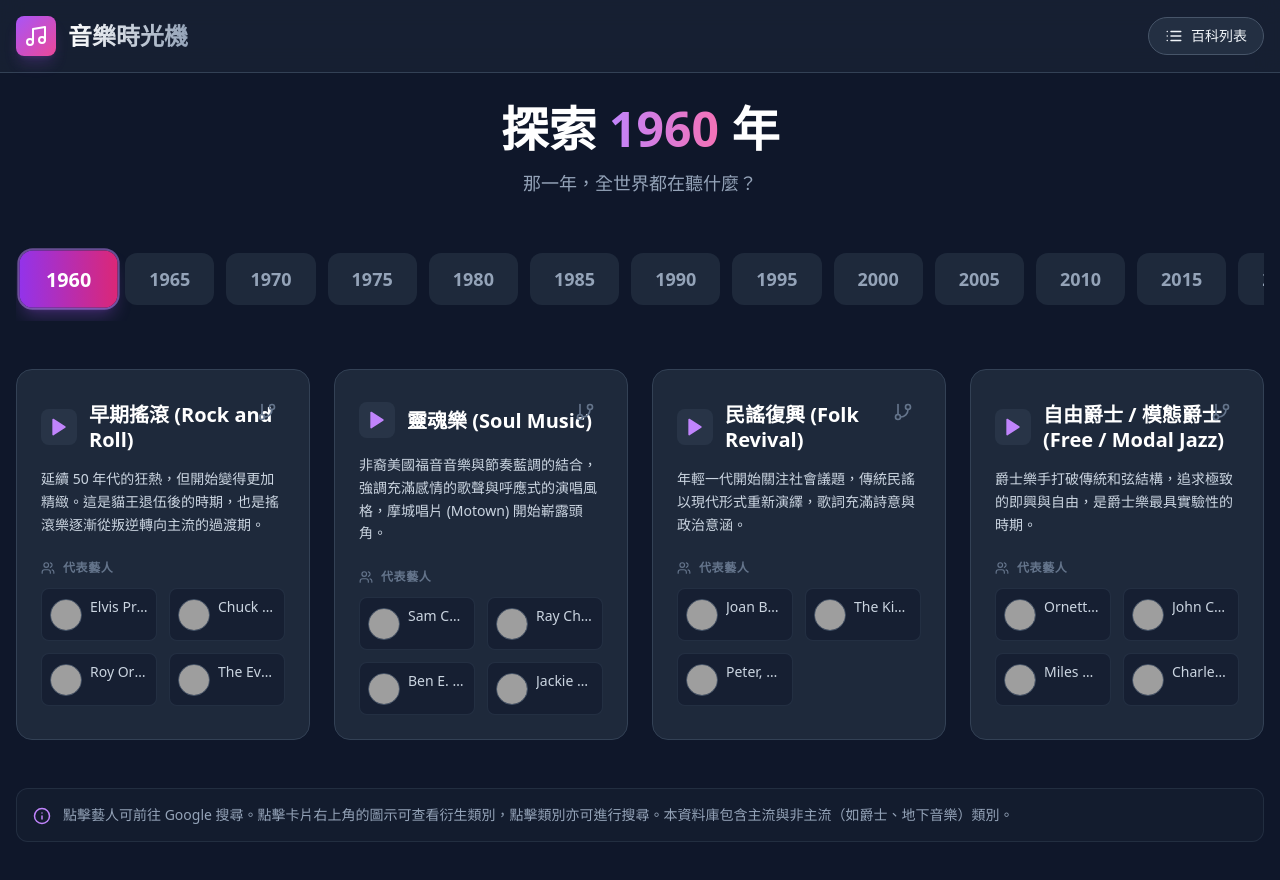
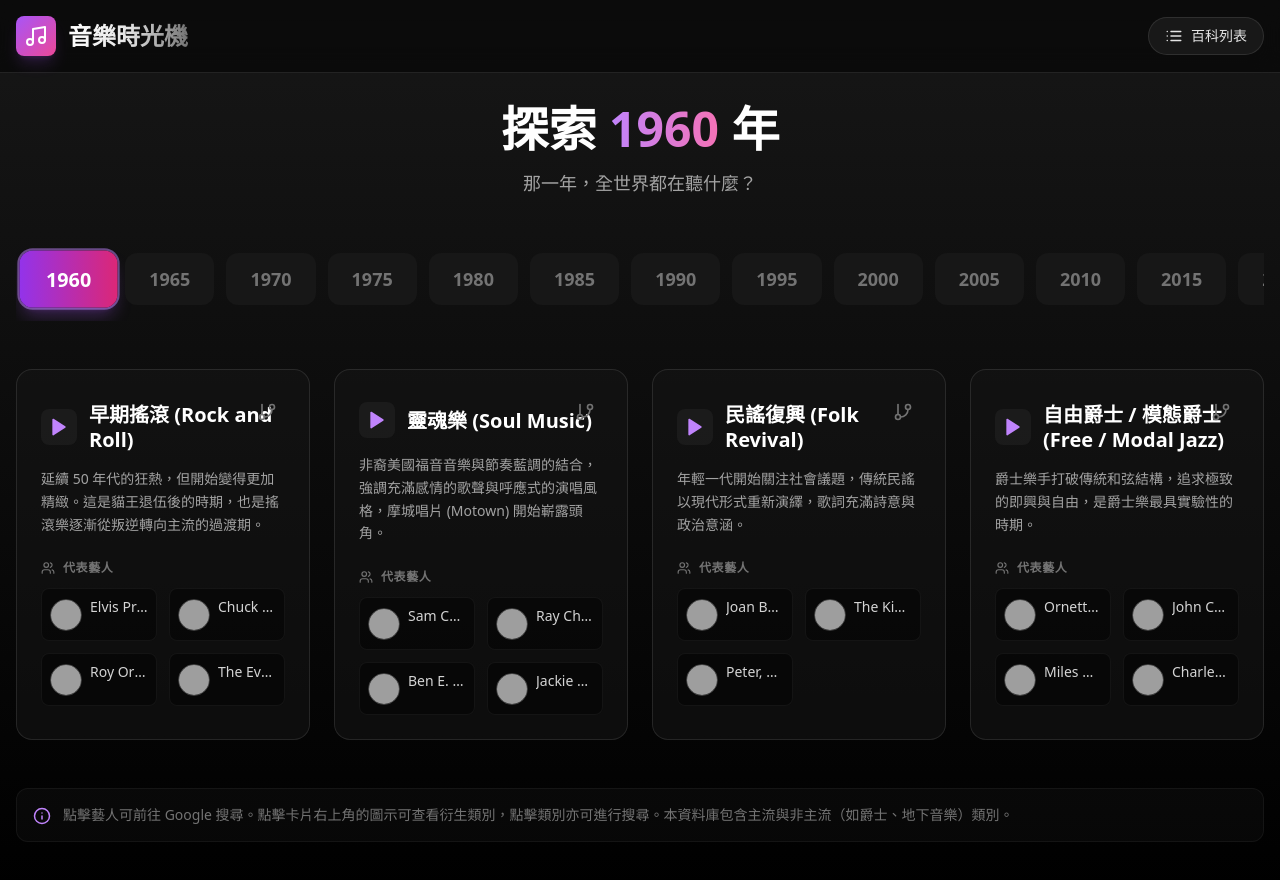
Before and after one commit to Cooperfu615-Desinger/Music-time-machine-github, a React (Vite) app: page / in a window 1280 px wide. Shown: the top 880 px of the page. Built offline with nearby package versions, Linux system fonts and the light colour scheme; grey boxes are pictures that could not be loaded.

Commit message:
Redesign UI to premium black gradient theme

```diff
--- a/index.html
+++ b/index.html
@@ -8,7 +8,7 @@
     <title>音樂時光機</title>
 </head>
 
-<body class="bg-slate-900">
+<body class="bg-black">
     <div id="root"></div>
     <script type="module" src="/src/main.jsx"></script>
 </body>
--- a/src/App.jsx
+++ b/src/App.jsx
@@ -37,14 +37,14 @@ const App = () => {
     );
 
     return (
-        <div className="min-h-screen bg-slate-900 text-slate-100 font-sans selection:bg-purple-500 selection:text-white pb-12">
-            <header className="bg-slate-800/50 backdrop-blur-md sticky top-0 z-50 border-b border-slate-700">
+        <div className="min-h-screen bg-gradient-to-b from-neutral-900 to-black text-neutral-200 font-sans selection:bg-purple-500 selection:text-white pb-12">
+            <header className="bg-black/50 backdrop-blur-md sticky top-0 z-50 border-b border-white/10">
                 <div className="max-w-7xl mx-auto px-4 py-4 flex items-center justify-between">
                     <div className="flex items-center gap-3">
                         <div className="p-2 bg-gradient-to-br from-purple-500 to-pink-500 rounded-lg shadow-lg shadow-purple-500/20">
                             <Music className="w-6 h-6 text-white" />
                         </div>
-                        <h1 className="text-xl md:text-2xl font-bold bg-clip-text text-transparent bg-gradient-to-r from-white to-slate-400 cursor-pointer" onClick={() => setViewMode('timeline')}>
+                        <h1 className="text-xl md:text-2xl font-bold bg-clip-text text-transparent bg-gradient-to-r from-white via-neutral-200 to-neutral-500 cursor-pointer" onClick={() => setViewMode('timeline')}>
                             音樂時光機
                         </h1>
                     </div>
@@ -55,7 +55,7 @@ const App = () => {
                                 setViewMode(viewMode === 'timeline' ? 'list' : 'timeline');
                                 window.scrollTo({ top: 0, behavior: 'smooth' });
                             }}
-                            className="flex items-center gap-2 px-4 py-2 bg-slate-700/50 hover:bg-slate-700 border border-slate-600 rounded-full text-sm font-medium transition-all duration-300 hover:border-purple-500 group"
+                            className="flex items-center gap-2 px-4 py-2 bg-neutral-800/50 hover:bg-neutral-800 border border-white/10 rounded-full text-sm font-medium transition-all duration-300 hover:border-purple-500 group"
                         >
                             {viewMode === 'timeline' ? (
                                 <>
@@ -80,7 +80,7 @@ const App = () => {
                             <h2 className="text-3xl md:text-5xl font-black mb-4 text-white">
                                 探索 <span className="text-transparent bg-clip-text bg-gradient-to-r from-purple-400 to-pink-400">{selectedYear}</span> 年
                             </h2>
-                            <p className="text-slate-400 text-lg">
+                            <p className="text-neutral-400 text-lg">
                                 那一年，全世界都在聽什麼？
                             </p>
                         </div>
@@ -88,7 +88,7 @@ const App = () => {
                         <div className="relative mb-12 group animate-fade-in-up">
                             <button
                                 onClick={() => scroll('left')}
-                                className="absolute left-0 top-1/2 -translate-y-1/2 z-10 p-2 bg-slate-800 rounded-full shadow-lg border border-slate-700 text-white hover:bg-slate-700 transition-colors hidden md:block opacity-0 group-hover:opacity-100"
+                                className="absolute left-0 top-1/2 -translate-y-1/2 z-10 p-2 bg-neutral-800 rounded-full shadow-lg border border-white/10 text-white hover:bg-neutral-700 transition-colors hidden md:block opacity-0 group-hover:opacity-100"
                             >
                                 <ChevronLeft size={24} />
                             </button>
@@ -106,7 +106,7 @@ const App = () => {
                         snap-center flex-shrink-0 px-6 py-3 rounded-xl font-bold text-lg transition-all duration-300 transform
                         ${selectedYear === year
                                                 ? 'bg-gradient-to-r from-purple-600 to-pink-600 text-white scale-110 shadow-lg shadow-purple-500/30 ring-2 ring-purple-400/50'
-                                                : 'bg-slate-800 text-slate-400 hover:bg-slate-700 hover:text-white'}
+                                                : 'bg-neutral-900 text-neutral-500 hover:bg-neutral-800 hover:text-white'}
                         `}
                                     >
                                         {year}
@@ -116,7 +116,7 @@ const App = () => {
 
                             <button
                                 onClick={() => scroll('right')}
-                                className="absolute right-0 top-1/2 -translate-y-1/2 z-10 p-2 bg-slate-800 rounded-full shadow-lg border border-slate-700 text-white hover:bg-slate-700 transition-colors hidden md:block opacity-0 group-hover:opacity-100"
+                                className="absolute right-0 top-1/2 -translate-y-1/2 z-10 p-2 bg-neutral-800 rounded-full shadow-lg border border-white/10 text-white hover:bg-neutral-700 transition-colors hidden md:block opacity-0 group-hover:opacity-100"
                             >
                                 <ChevronRight size={24} />
                             </button>
@@ -140,13 +140,13 @@ const App = () => {
                                     placeholder="搜尋流派、關鍵字..."
                                     value={searchTerm}
                                     onChange={(e) => setSearchTerm(e.target.value)}
-                                    className="w-full px-5 py-3 rounded-full bg-slate-800 border border-slate-700 text-white focus:outline-none focus:ring-2 focus:ring-purple-500 pl-12 transition-all shadow-lg"
+                                    className="w-full px-5 py-3 rounded-full bg-neutral-900 border border-neutral-800 text-white focus:outline-none focus:ring-2 focus:ring-purple-500 pl-12 transition-all shadow-lg"
                                 />
-                                <Search className="absolute left-4 top-1/2 -translate-y-1/2 text-slate-400" size={20} />
+                                <Search className="absolute left-4 top-1/2 -translate-y-1/2 text-neutral-500" size={20} />
                             </div>
                         </div>
 
-                        <div className="flex items-center justify-between mb-6 text-slate-400 text-sm px-2">
+                        <div className="flex items-center justify-between mb-6 text-neutral-500 text-sm px-2">
                             <span>共找到 {filteredGenres.length} 個類別</span>
                             <div className="flex items-center gap-2">
                                 <Filter size={14} />
@@ -160,7 +160,7 @@ const App = () => {
                                     <GenreCard key={index} item={item} />
                                 ))
                             ) : (
-                                <div className="col-span-full text-center py-20 text-slate-500">
+                                <div className="col-span-full text-center py-20 text-neutral-500">
                                     <p className="text-xl">找不到相關結果</p>
                                     <button onClick={() => setSearchTerm('')} className="mt-4 text-purple-400 hover:text-purple-300">
                                         清除搜尋
@@ -171,7 +171,7 @@ const App = () => {
                     </div>
                 )}
 
-                <div className="mt-12 p-4 rounded-xl bg-slate-800/30 border border-slate-700/50 flex gap-3 items-start text-sm text-slate-400">
+                <div className="mt-12 p-4 rounded-xl bg-neutral-900/30 border border-white/5 flex gap-3 items-start text-sm text-neutral-500">
                     <Info size={18} className="mt-0.5 flex-shrink-0 text-purple-400" />
                     <p>
                         {viewMode === 'timeline'
--- a/src/components/GenreCard.jsx
+++ b/src/components/GenreCard.jsx
@@ -16,14 +16,14 @@ const GenreCard = ({ item }) => {
 
     return (
         <div
-            className="bg-slate-800 rounded-2xl overflow-hidden border border-slate-700 hover:border-purple-500/50 transition-all duration-300 hover:shadow-2xl hover:shadow-purple-500/10 group flex flex-col relative h-full"
+            className="bg-neutral-900/50 backdrop-blur-sm rounded-2xl overflow-hidden border border-white/10 hover:border-purple-500/50 transition-all duration-300 hover:shadow-2xl hover:shadow-purple-500/10 group flex flex-col relative h-full"
         >
             <div className="h-2 bg-gradient-to-r from-purple-500 via-pink-500 to-orange-500 transform origin-left scale-x-0 group-hover:scale-x-100 transition-transform duration-500"></div>
 
             <div className="p-6 flex-1 flex flex-col">
                 <div className="flex items-start justify-between gap-2 mb-4">
                     <div className="flex items-center gap-3">
-                        <div className="p-2 bg-slate-700/50 rounded-lg text-purple-400 group-hover:text-white group-hover:bg-purple-500 transition-colors duration-300 shrink-0">
+                        <div className="p-2 bg-neutral-800/50 rounded-lg text-purple-400 group-hover:text-white group-hover:bg-purple-500 transition-colors duration-300 shrink-0">
                             <Play size={20} fill="currentColor" />
                         </div>
                         <h3 className="text-xl font-bold text-white leading-tight">
@@ -34,12 +34,12 @@ const GenreCard = ({ item }) => {
 
                 <div className="relative flex-1">
                     <div className={`transition-opacity duration-300 ${showSubGenres ? 'opacity-10 invisible' : 'opacity-100 visible'}`}>
-                        <p className="text-slate-300 text-sm leading-relaxed mb-6">
+                        <p className="text-neutral-400 text-sm leading-relaxed mb-6">
                             {item.desc}
                         </p>
 
                         <div className="mt-auto">
-                            <div className="flex items-center gap-2 mb-3 text-xs font-semibold text-slate-500 uppercase tracking-wider">
+                            <div className="flex items-center gap-2 mb-3 text-xs font-semibold text-neutral-500 uppercase tracking-wider">
                                 <Users size={14} />
                                 <span>代表藝人</span>
                             </div>
@@ -50,23 +50,23 @@ const GenreCard = ({ item }) => {
                                         href={getGoogleSearchUrl(artist, "artist")}
                                         target="_blank"
                                         rel="noopener noreferrer"
-                                        className="flex items-center gap-2 p-2 rounded-lg bg-slate-900/50 border border-slate-700/50 hover:bg-slate-700 hover:border-purple-400/50 transition-all duration-200 group/artist cursor-pointer"
+                                        className="flex items-center gap-2 p-2 rounded-lg bg-black/40 border border-white/5 hover:bg-neutral-800 hover:border-purple-400/50 transition-all duration-200 group/artist cursor-pointer"
                                         title={`在 Google 搜尋 ${artist}`}
                                     >
                                         <img
                                             src={getArtistImage(artist)}
                                             alt={artist}
-                                            className="w-8 h-8 rounded-full object-cover border border-slate-600 group-hover/artist:border-purple-400 transition-colors shrink-0"
+                                            className="w-8 h-8 rounded-full object-cover border border-neutral-700 group-hover/artist:border-purple-400 transition-colors shrink-0"
                                             onError={(e) => {
                                                 e.target.onerror = null;
                                                 e.target.src = `https://ui-avatars.com/api/?name=${encodeURIComponent(artist)}&background=334155&color=94a3b8`;
                                             }}
                                         />
                                         <div className="flex flex-col overflow-hidden">
-                                            <span className="text-xs md:text-sm text-slate-300 group-hover/artist:text-white font-medium truncate">
+                                            <span className="text-xs md:text-sm text-neutral-300 group-hover/artist:text-white font-medium truncate">
                                                 {artist}
                                             </span>
-                                            <span className="text-[10px] text-slate-500 flex items-center gap-1 opacity-0 group-hover/artist:opacity-100 transition-opacity">
+                                            <span className="text-[10px] text-neutral-500 flex items-center gap-1 opacity-0 group-hover/artist:opacity-100 transition-opacity">
                                                 <Search size={8} /> Google
                                             </span>
                                         </div>
@@ -77,7 +77,7 @@ const GenreCard = ({ item }) => {
                     </div>
 
                     <div
-                        className={`absolute inset-0 bg-slate-800/95 backdrop-blur-sm rounded-xl flex flex-col justify-center items-center p-4 text-center transition-all duration-300 transform ${showSubGenres ? 'opacity-100 scale-100 z-10' : 'opacity-0 scale-95 -z-10'}`}
+                        className={`absolute inset-0 bg-neutral-900/95 backdrop-blur-sm rounded-xl flex flex-col justify-center items-center p-4 text-center transition-all duration-300 transform ${showSubGenres ? 'opacity-100 scale-100 z-10' : 'opacity-0 scale-95 -z-10'}`}
                     >
                         <h4 className="text-lg font-bold text-purple-400 mb-4 flex items-center gap-2">
                             <GitBranch size={20} />
@@ -97,11 +97,11 @@ const GenreCard = ({ item }) => {
                                     <Search size={10} className="opacity-0 group-hover/chip:opacity-100 transition-opacity" />
                                 </a>
                             ))}
-                            {!item.subGenres && <span className="text-slate-500 text-sm">無資料</span>}
+                            {!item.subGenres && <span className="text-neutral-500 text-sm">無資料</span>}
                         </div>
                         <button
                             onClick={() => setShowSubGenres(false)}
-                            className="mt-6 p-2 rounded-full bg-slate-700 text-slate-300 hover:bg-slate-600 hover:text-white transition-colors"
+                            className="mt-6 p-2 rounded-full bg-neutral-800 text-neutral-400 hover:bg-neutral-700 hover:text-white transition-colors"
                         >
                             <X size={20} />
                         </button>
@@ -111,7 +111,7 @@ const GenreCard = ({ item }) => {
                 {!showSubGenres && item.subGenres && (
                     <button
                         onClick={() => setShowSubGenres(true)}
-                        className="absolute top-6 right-6 p-2 text-slate-500 hover:text-purple-400 hover:bg-purple-400/10 rounded-full transition-all"
+                        className="absolute top-6 right-6 p-2 text-neutral-500 hover:text-purple-400 hover:bg-purple-400/10 rounded-full transition-all"
                         title="查看衍生類別"
                     >
                         <GitBranch size={20} />
```
